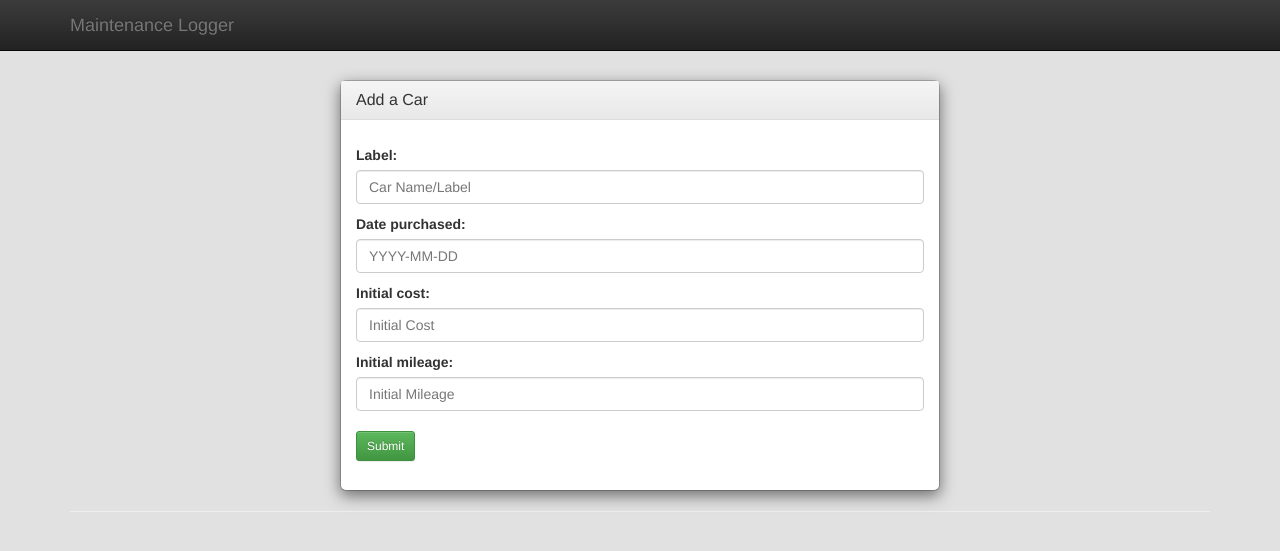
After one commit to carvey/car_maintenance_logger, a Django app: page /cars/add/ in a window 1280 px wide. The commit adds this page. Shown: the top 551 px of the page. Run offline with Django 3.2, Linux system fonts and the light colour scheme; some libraries are stand-ins or nearby versions.

Commit message:
Added forms to input new cars and new entries

```diff
--- a/car_logger_project/urls.py
+++ b/car_logger_project/urls.py
@@ -1,6 +1,6 @@
 from django.conf.urls import patterns, include, url
 from django.conf import settings
-from logger.views import Login, Register, logout, Index, CarProfile, EntryDetial
+from logger.views import Login, Register, logout, Index, CarProfile, EntryDetial, add_car, add_entry
 
 from django.contrib import admin
 admin.autodiscover()
@@ -12,9 +12,11 @@ urlpatterns = patterns('',
     url(r'^login/', Login.as_view(), name='login'),
     url(r'^logout/$', logout, name='logout'),
     url(r'^register/$', Register.as_view(), name='register'),
-    url(r'^cars/(?P<car_id>\d+)/$', CarProfile.as_view()),
-    url(r'^entries/(?P<entry_id>\d+)/$', EntryDetial.as_view())
-)
+    url(r'^cars/(?P<car_id>\d+)/$', CarProfile.as_view(), name="car_profile"),
+    url(r'^cars/add/$', add_car, name='add_car'),
+    url(r'^entries/(?P<entry_id>\d+)/$', EntryDetial.as_view()),
+    url(r'^entries/add/(?P<car_id>\d+)/$', add_entry, name='add_entry'),
+    )
 
 if settings.DEBUG:
     urlpatterns += patterns (
--- a/logger/forms.py
+++ b/logger/forms.py
@@ -68,3 +68,21 @@ class RegistrationForm(forms.ModelForm):
             'username': forms.TextInput(attrs={'class': 'form-control'}),
             'email': forms.EmailInput(attrs={'class': 'form-control'})
         }
+
+
+class AddCarForm(forms.Form):
+    label = forms.CharField(widget=forms.TextInput(attrs={'class': 'form-control', 'placeholder': 'Car Name/Label'}))
+    date_purchased = forms.CharField(widget=forms.DateInput(attrs={'class': 'form-control', 'placeholder': 'YYYY-MM-DD'}))
+    initial_cost = forms.CharField(widget=forms.NumberInput(attrs={'class': 'form-control', 'placeholder': 'Initial Cost'}))
+    initial_mileage = forms.CharField(widget=forms.NumberInput(attrs={'class': 'form-control', 'placeholder': 'Initial Mileage'}))
+
+class AddEntryForm(forms.Form):
+    date = forms.CharField(widget=forms.DateInput(attrs={'class': 'form-control', 'placeholder': 'YYYY-MM-DD'}))
+    mileage = forms.CharField(widget=forms.NumberInput(attrs={'class': 'form-control', 'placeholder': 'Mileage at time of service'}))
+    service_type = forms.CharField(widget=forms.TextInput(attrs={'class': 'form-control', 'placeholder': 'Service Type'}))
+    service_location = forms.CharField(widget=forms.TextInput(attrs={'class': 'form-control', 'placeholder': 'Service Location'}))
+    contact_name = forms.CharField(widget=forms.TextInput(attrs={'class': 'form-control', 'placeholder': 'First Last'}))
+    contact_number = forms.CharField(widget=forms.TextInput(attrs={'class': 'form-control', 'placeholder': '555-555-5555'}))
+    cost_of_parts = forms.CharField(widget=forms.NumberInput(attrs={'class': 'form-control', 'placeholder': '20'}))
+    cost_of_service = forms.CharField(widget=forms.NumberInput(attrs={'class': 'form-control', 'placeholder': '20'}))
+    comments = forms.CharField(widget=forms.Textarea(attrs={'class': 'form-control', 'placeholder': 'Comments'}))
--- a/logger/views.py
+++ b/logger/views.py
@@ -7,8 +7,9 @@ from django.contrib.auth.decorators import login_required
 from django.views.generic.edit import FormView
 from django.contrib.auth.views import logout_then_login
 from django.contrib.auth.models import User
-from logger.forms import LoginForm, RegistrationForm
+from logger.forms import LoginForm, RegistrationForm, AddCarForm, AddEntryForm
 from django.template import RequestContext
+from django.core.urlresolvers import reverse
 
 
 class Login(FormView):
@@ -83,6 +84,30 @@ class CarProfile(View):
         return render(request, self.template, context)
 
 
+def add_car(request):
+    template = "logger/add_car.html"
+    if request.method == "GET":
+        form = AddCarForm()
+    elif request.method == "POST":
+        form = AddCarForm(request.POST)
+        if form.is_valid():
+            user = request.user
+            label = form.cleaned_data['label']
+            date_purchased = form.cleaned_data['date_purchased']
+            initial_cost = form.cleaned_data['initial_cost']
+            initial_mileage = form.cleaned_data['initial_mileage']
+
+            car = Car(user=user, label=label,
+                      date_purchased=date_purchased, initial_cost=initial_cost,
+                      initial_mileage=initial_mileage)
+            car.save()
+            return HttpResponseRedirect(reverse("car_profile", args=[car.id]))
+    context = {
+        "form": form
+    }
+    return render(request, template, context)
+
+
 class EntryDetial(View):
     template = 'logger/entry_detail.html'
 
@@ -96,3 +121,38 @@ class EntryDetial(View):
         }
 
         return render(request, self.template, context)
+
+
+def add_entry(request, car_id):
+    template = "logger/add_entry.html"
+
+    user = request.user
+    car = Car.objects.get(id=car_id, user=user)
+    print car
+    if request.method == "GET":
+        form = AddEntryForm()
+    elif request.method == "POST":
+        form = AddEntryForm(request.POST)
+        if form.is_valid():
+            date = form.cleaned_data['date']
+            mileage = form.cleaned_data['mileage']
+            service_type = form.cleaned_data['service_type']
+            service_location = form.cleaned_data['service_location']
+            contact_name = form.cleaned_data['contact_name']
+            contact_number = form.cleaned_data['contact_number']
+            cost_of_parts = form.cleaned_data['cost_of_parts']
+            cost_of_service = form.cleaned_data['cost_of_service']
+            comments = form.cleaned_data['comments']
+
+            entry = Entry(user=user, car=car, date=date, mileage=mileage, service_type=service_type,
+                          service_location=service_location, contact_name=contact_name, contact_number=contact_number,
+                          cost_of_parts=cost_of_parts, cost_of_service=cost_of_service, comments=comments)
+
+            entry.save()
+
+            return HttpResponseRedirect(reverse("car_profile", args=[car.id]))
+    context = {
+        "form": form,
+        "car": car,
+    }
+    return render(request, template, context)
--- a/templates/base.html
+++ b/templates/base.html
@@ -19,7 +19,13 @@
         </style>
         <link rel="stylesheet" href="{% static 'css/bootstrap-theme.min.css' %}">
 
-        <script src="{% static 'js/modernizr-2.6.2.min.js' %}"></script>
+
+            <script src="//ajax.googleapis.com/ajax/libs/jquery/1.11.1/jquery.min.js"></script>
+{#        <script>window.jQuery || document.write('<script src="{% static 'js/jquery-2.1.1.min.js' %}"><\/script>')</script>#}
+        {% block extra_js %}
+
+        {% endblock %}
+        <script src="{% static 'js/bootstrap.min.js' %}"></script>
     </head>
     <body>
     <nav class="navbar navbar-inverse navbar-fixed-top" role="navigation">
@@ -46,6 +52,7 @@
             <ul class="nav navbar-nav navbar-right">
               {% if user.is_authenticated %}
                 {% if user.is_staff %}
+                    <li><a href="{% url 'add_car' %}">Add Car</a></li>
                     <li><a href="/admin">Admin</a></li>
                 {% endif %}
                 <li><a href="/logout">Logout</a></li>
@@ -88,10 +95,7 @@
         {% endblock %}
       <hr>
 
-    </div> <!-- /container -->        <script src="//ajax.googleapis.com/ajax/libs/jquery/1.11.1/jquery.min.js"></script>
-        <script>window.jQuery || document.write('<script src="{% static 'js/jquery-2.1.1.min.js' %}"><\/script>')</script>
-
-        <script src="{% static 'js/bootstrap.min.js' %}"></script>
+    </div> <!-- /container -->
 
     </body>
 </html>
--- /dev/null
+++ b/templates/logger/add_car.html
@@ -0,0 +1,44 @@
+{% extends 'base.html' %}
+
+{% block extra_js %}
+    {{ form.media }}
+{% endblock %}
+
+{% block content %}
+
+    <style>
+    .form_fields {
+        padding: 10px 0;
+
+    }
+    </style>
+    <div class="row">
+
+        <div class="col-md-12">
+        <div class="modal-dialog" style="margin-bottom:0">
+            <div class="modal-content">
+                <div class="panel-default">
+                <div class="panel-heading">
+                    <h3 class="panel-title">Add a Car</h3>
+                </div>
+
+                <div class="panel-body">
+                    <form action="{% url 'add_car' %}" method="post">
+                        {{ form.non_field_errors }}
+                        {% csrf_token %}
+                        <div class="form_fields">
+                            {{ form.as_p }}
+                        </div>
+                        <input class="btn btn-sm btn-success" type="submit" value="Submit" />
+                    </form>
+                </div>
+            </div>
+            </div>
+        </div>
+
+
+        </div>
+
+    </div>
+
+{% endblock %}
```
Also changed, not shown: templates/logger/add_entry.html (added, +44 -0 lines), templates/logger/car_profile.html (+6 -1 lines), templates/login.html (+5 -37 lines), templates/register.html (added, +32 -0 lines).
